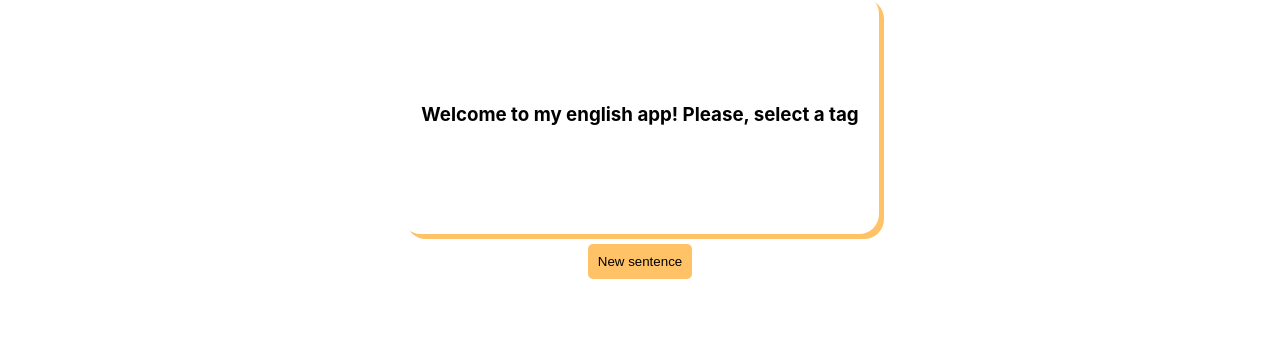
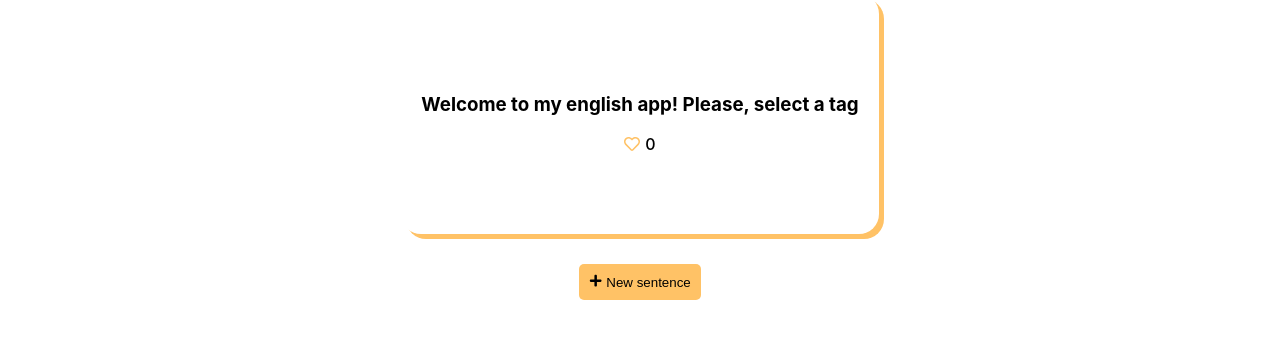
Before and after one commit to abraaovilanova/essencial-english-frontend, a React (Create React App) app: page / in a window 1280 px wide. Shown: the part 79-429 px from the top of the page. Built offline with nearby package versions, Linux system fonts and the light colour scheme; no server answers.

Commit message:
like btn

```diff
--- a/package.json
+++ b/package.json
@@ -10,6 +10,7 @@
     "html-react-parser": "^1.4.0",
     "react": "^17.0.2",
     "react-dom": "^17.0.2",
+    "react-icons": "^4.3.1",
     "react-redux": "^7.2.6",
     "react-router": "^6.0.2",
     "react-router-dom": "^6.0.2",
--- a/src/components/Home/Home.css
+++ b/src/components/Home/Home.css
@@ -46,3 +46,21 @@
   .add-btn:hover{
     background-color: rgba(255,194,102,0.8);
   }
+
+  .icons-btns{
+    font-size: 16px;
+    margin-bottom: 0;
+    display: flex;
+    justify-content:center;
+  }
+
+  .icon-btn{
+    cursor: pointer;
+    display: flex;
+    align-items: center;
+  }
+
+  .like-btn-txt{
+    margin-left: 5px;
+    font-weight: 500;
+  }
--- a/src/components/Home/Home.jsx
+++ b/src/components/Home/Home.jsx
@@ -5,48 +5,76 @@ import { connect } from 'react-redux'
 import './Home.css'
 import { SignUpAuthAction } from '../../redux/actions/authActions'
 
+import { FaHeart, FaRegHeart, FaPlus } from "react-icons/fa"
+
+
 const Home = (props)=>{
+
+
+  const base_url_prod = 'https://essential-english-api.herokuapp.com'
+  const base_url_dev = 'http://localhost:3001'
+  const base_url = base_url_prod
+
   const { auth } = props
-  const base_url_prod = 'https://essential-english-api.herokuapp.com/sentence'
-  const base_url_dev = 'http://localhost:3001/sentence'
-  const base_url = base_url_dev
   const [sentences, setSentences] = useState('')
   const [sentence, setSentence] = useState('')
   const [tags, setTags] = useState('')
   const [active, setActive] = useState()
+  const [like, setLike] = useState(false)
+
 
 
   useEffect(()=>{
-    axios.get(base_url + '/tags').then(res => {
+    axios.get(base_url +'/sentence/tags').then(res => {
       setTags(res.data.tags)
     })
 
   },[])
 
-
   const getSentence = () => {
     const max = sentences.length
     const num = Math.floor((Math.random()*max+1))
     const selectedSentence = sentences.length ? sentences[num-1] : {text:'Welcome to my english app! Please, select a tag'}
+
+    if(selectedSentence.favoriteUserId?.includes(auth.user._id)){
+      setLike(true)
+    }else{
+      setLike(false)
+    }
+
     setSentence(selectedSentence)
   }
 
   const getSentenceByTag = async (tag) => {
-    const res = await axios.get(base_url + '/sentences/' +tag)
+    const res = await axios.get(base_url + '/sentence/sentences/' + tag)
     setSentences(res.data.sentences)
   }
 
 
+
+
+  const handleLikeBtn = async () =>{
+    const userId = auth.user._id
+    const res = await axios.post('http://localhost:3001/fav/'+ sentence._id, { favoriteUserId: userId})
+    const indexOfSentence = sentences.indexOf(sentence)
+    const newArray = [...sentences]
+
+    newArray[indexOfSentence].favoriteUserId =[...newArray[indexOfSentence].favoriteUserId, userId]
+    newArray[indexOfSentence].favoriteCount =  newArray[indexOfSentence].favoriteCount + 1
+    setSentences(newArray)
+    setLike(!like)
+  }
+
   useEffect(()=>{
     getSentence()
 
-  },[sentences])
+  },[sentences.length])
 
 
     return (
         <div className="Home">
           {
-            auth.isLoggedIn? <h1> Olá, {auth.user.name} </h1> : ''
+            auth.isLoggedIn? <h1> Olá, <b style={{color:'rgb(255, 194, 102)'}}>{auth.user.name}</b> </h1> : ''
           }
 
            <div className="tags">
@@ -57,9 +85,12 @@ const Home = (props)=>{
                       <button
                         key={tagName}
                         style={active === index ? { backgroundColor: 'rgb(255, 194, 102)' } : {}}
-                        className='tag-btn' onClick={()=>{
+                        className='tag-btn'
+                        onClick={()=>{
                           setActive(index)
-                          getSentenceByTag(tagName)}}>
+                          getSentenceByTag(tagName)
+
+                          }}>
                         {tag}
                       </button>
                     )
@@ -67,8 +98,30 @@ const Home = (props)=>{
               </div>
                   <div className="main-text">
                     <h3>{sentence ? parse(sentence?.text) : ' '}</h3>
+                    <div className="icons-btns">
+                      <div className="icon-btn">
+                        {like?
+                        <>
+                          <FaHeart
+                            style={{color:'rgb(255, 194, 102)'}}
+                            onClick={handleLikeBtn} />
+                            <span className="like-btn-txt">
+                              {sentence.favoriteCount?sentence.favoriteCount:'0'}
+                            </span>
+                          </>
+                          :
+                          <>
+                            <FaRegHeart style={{color:'rgb(255, 194, 102)'}} onClick={handleLikeBtn}/>
+                            <span className="like-btn-txt">
+                              {sentence.favoriteCount?sentence.favoriteCount:'0'}
+                              </span>
+                          </>
+                          }
+                      </div>
+                    </div>
                   </div>
-                  <button className="add-btn" onClick={()=>getSentence()}>New sentence</button>
+                  <br />
+                  <button className="add-btn" onClick={getSentence}>{ <FaPlus />} New sentence</button>
            </div>
     )
 }
```
Also changed, not shown: 1 other file (tests, documents, lock files or other folders).
